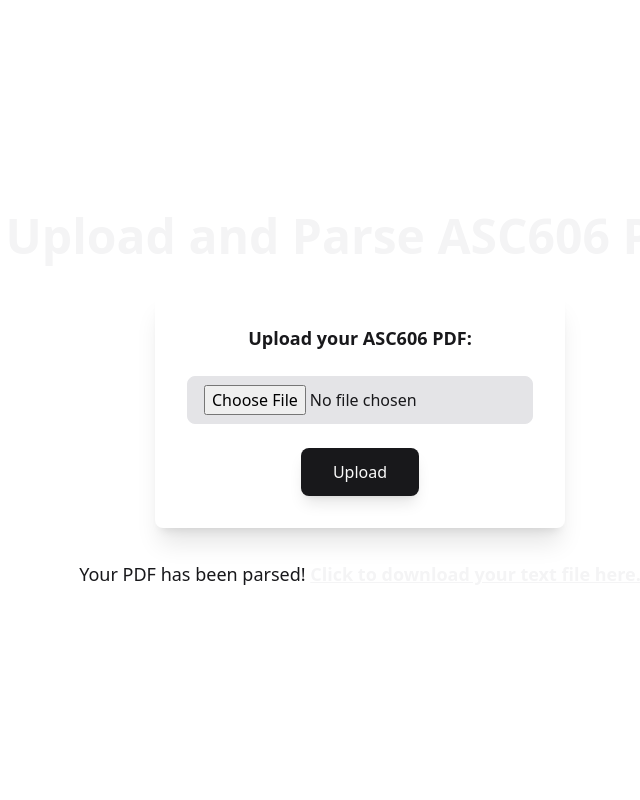
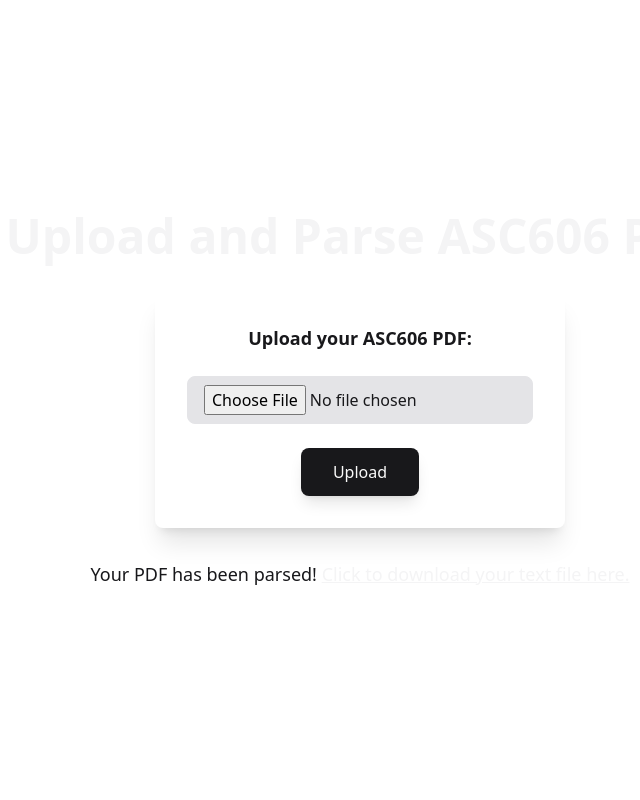
Before and after one commit to benjisho/asc606-pdf-parser, a Flask app: template asc606-pdf-parser-website/templates/index.html in a window 1280 px wide. Shown: the whole page, without its empty margins (280-920 px from the left). Run offline with Flask 2, Linux system fonts and the light colour scheme; the template is opened without the code that fills it: most values are stand-ins (such as "Sample title", 1, 10 or a date in 2020); some libraries are stand-ins or nearby versions.

Commit message:
updated html design

```diff
--- a/asc606-pdf-parser-website/templates/index.html
+++ b/asc606-pdf-parser-website/templates/index.html
@@ -122,14 +122,15 @@
       <!-- Output Section -->
       <div id="output" class="mt-8 text-center">
         {% if output_file %}
-        <p class="text-primary text-lg">Your PDF has been parsed!
-          <a href="/download/{{ output_file }}" class="underline text-accent font-semibold hover:text-accent/80">
-            Click to download your text file here.
-          </a>
-        </p>
+        <p class="text-primary text-lg">Your PDF has been parsed! <a href="/download/{{ output_file }}" class="underline text-accent hover:text-accent/80">Click to download your text file here.</a></p>
         {% endif %}
       </div>
     </div>
 
+    <!-- Remove the problematic "i" icon image below. If it's not necessary, you can simply delete this section -->
+    <!-- <div class="mt-10">
+      <img aria-hidden="true" alt="illustration of document processing" src="https://openui.fly.dev/openui/300x200.svg?text=📄+Processing" />
+    </div> -->
+
   </body>
 </html>
```
